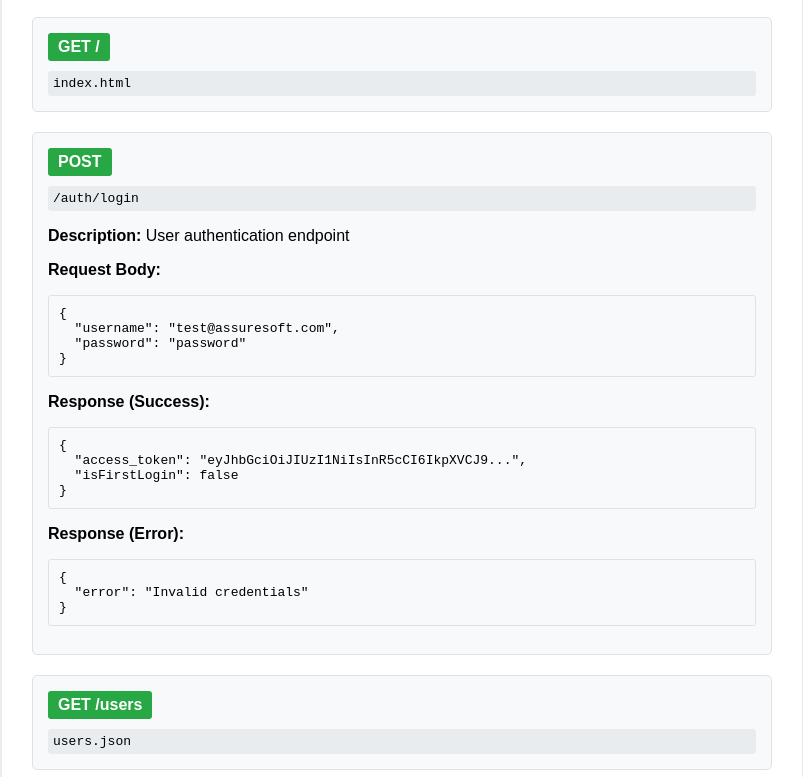
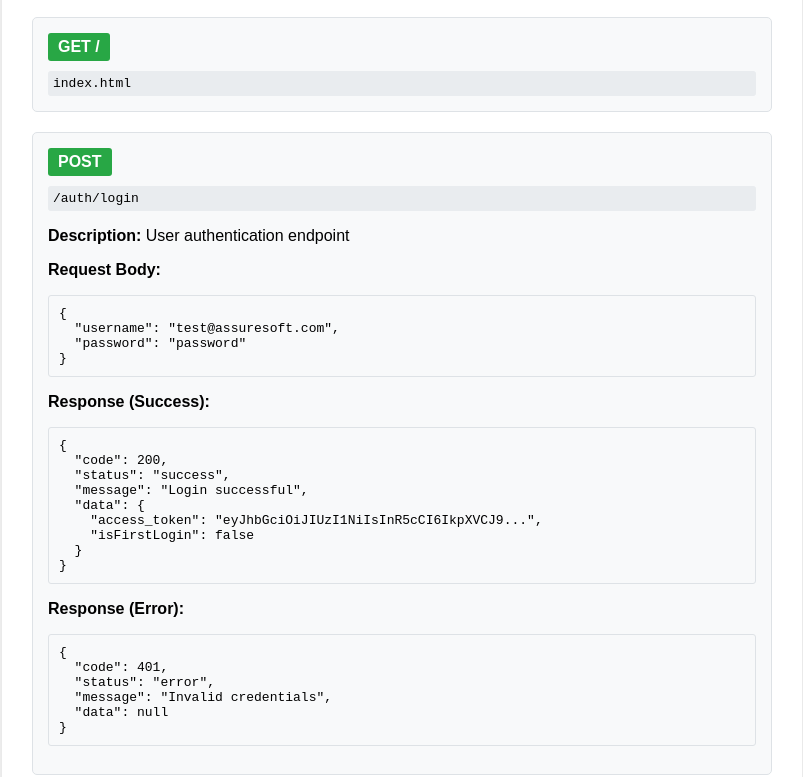
Before and after one commit to danelerr/backend-pele, a website: page public/index.html in a window 1280 px wide. Shown: the part 211-988 px from the top of the page, without its empty margins (238-1041 px from the left). Drawn offline with Linux system fonts and the light colour scheme.

Commit message:
updated response

```diff
--- a/public/index.html
+++ b/public/index.html
@@ -105,15 +105,21 @@
   "password": "password"
 }</pre>
             <p><strong>Response (Success):</strong></p>
-            <pre>
-{
-  "access_token": "eyJhbGciOiJIUzI1NiIsInR5cCI6IkpXVCJ9...",
-  "isFirstLogin": false
+            <pre>{
+  "code": 200,
+  "status": "success",
+  "message": "Login successful",
+  "data": {
+    "access_token": "eyJhbGciOiJIUzI1NiIsInR5cCI6IkpXVCJ9...",
+    "isFirstLogin": false
+  }
 }</pre>
             <p><strong>Response (Error):</strong></p>
-            <pre>
-{
-  "error": "Invalid credentials"
+            <pre>{
+  "code": 401,
+  "status": "error",
+  "message": "Invalid credentials",
+  "data": null
 }</pre>
         </div>
         <div class="endpoint">
```
Also changed, not shown: index.js (+15 -4 lines).
